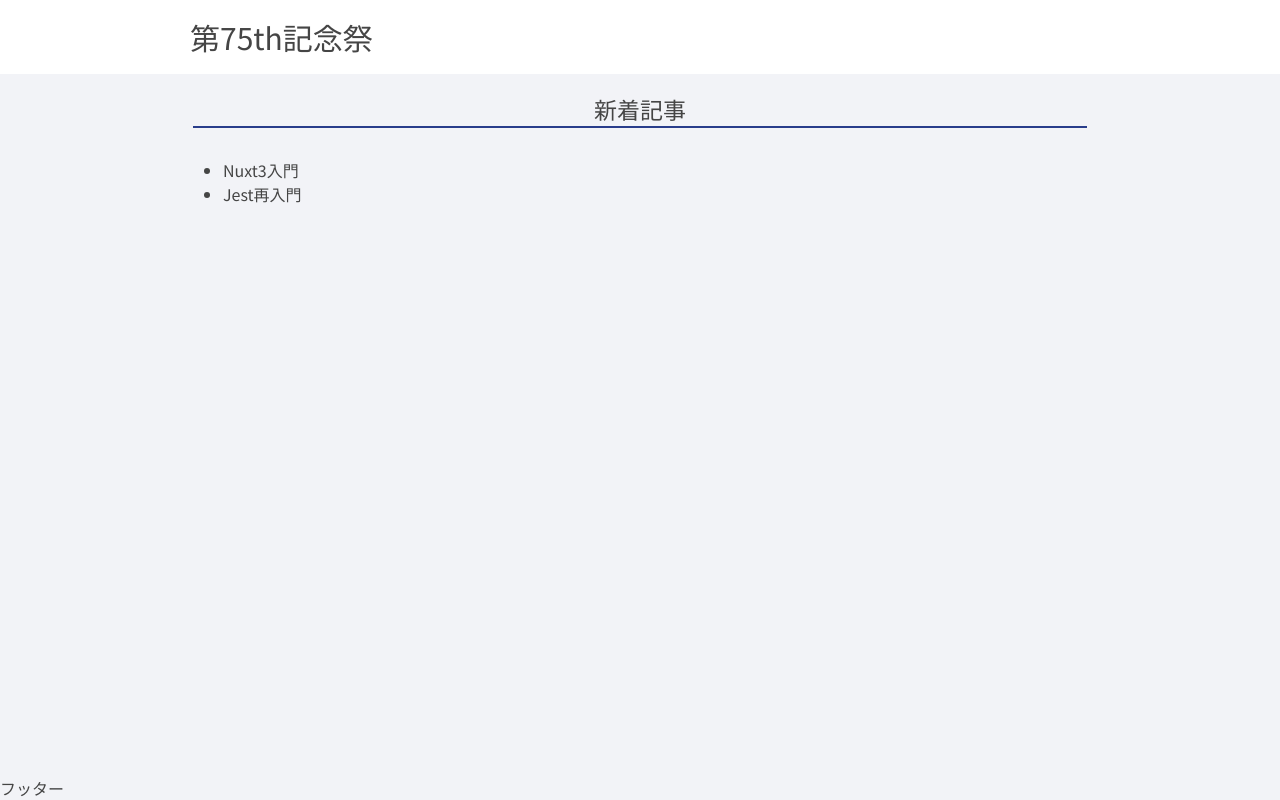
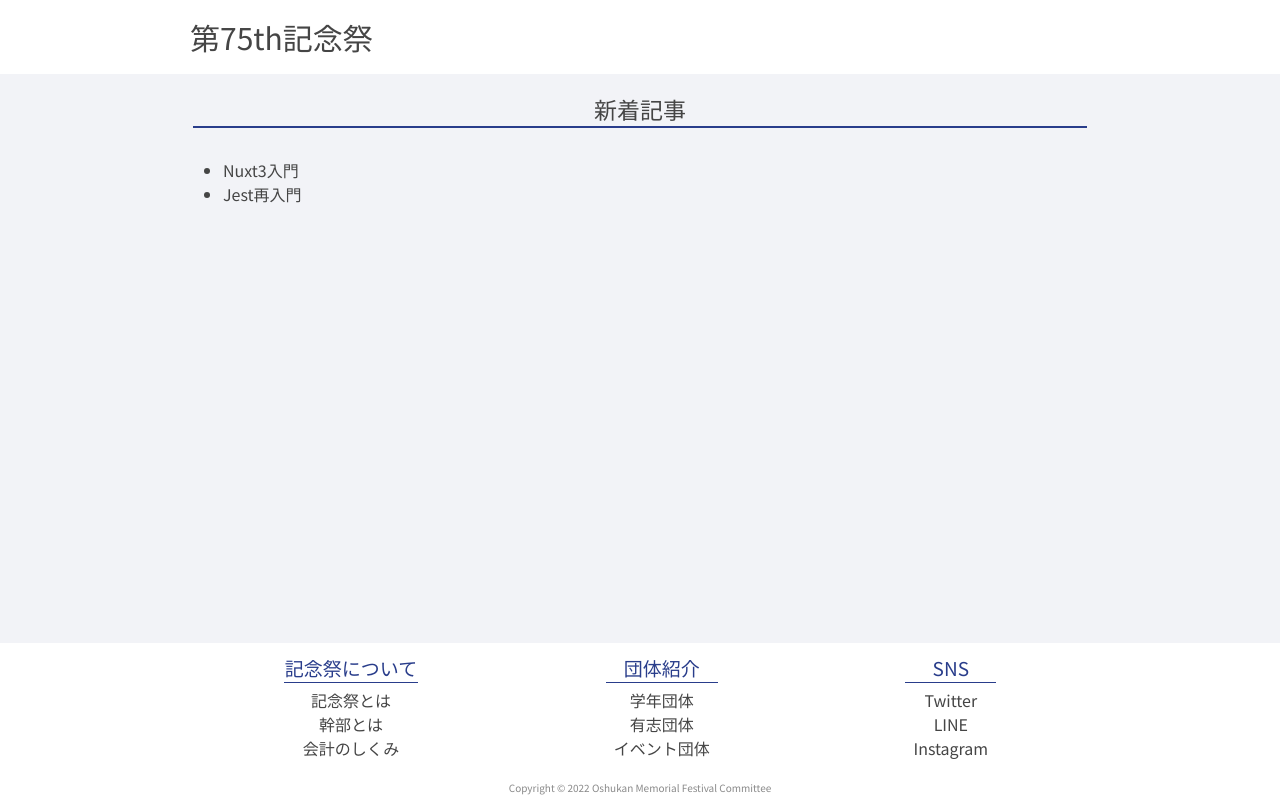
Before and after one commit to yas-ako/nuxt-app, a Nuxt app: page / in a window 1280 px wide. Built offline with nearby package versions, Linux system fonts and the light colour scheme.

Commit message:
[update] TheFotter.vue フッタに表示するテキスト，コピーライト，CSSを追加

```diff
--- a/components/TheFotter.vue
+++ b/components/TheFotter.vue
@@ -1,5 +1,136 @@
 <template>
   <footer>
-    フッター
+    <div class="fotter">
+      <div class="fotter-item left">
+        <p class="subheading">記念祭について</p>
+        <ul class="children">
+          <li>
+            <NuxtLink to="/what's-the-kinensai">記念祭とは</NuxtLink>
+          </li>
+          <li>幹部とは</li>
+          <li>会計のしくみ</li>
+        </ul>
+      </div>
+
+      <div class="fotter-item center">
+        <p class="subheading">団体紹介</p>
+        <ul class="children">
+          <li>学年団体</li>
+          <li>有志団体</li>
+          <li>イベント団体</li>
+        </ul>
+      </div>
+
+      <div class="fotter-item right">
+        <p class="subheading">SNS</p>
+        <ul class="icons children">
+          <li>Twitter</li>
+          <li>LINE</li>
+          <li>Instagram</li>
+        </ul>
+      </div>
+
+    </div>
+    <div class="copy">Copyright © 2022 Oshukan Memorial Festival Committee</div>
   </footer>
 </template>
+
+<style scoped>
+footer {
+  background-color: #fff;
+  height: 100lvh;
+  display: flex;
+  flex-direction: column;
+  justify-content: end;
+  /* font-size: 4vw; */
+}
+
+p {
+  margin: 0;
+  padding: 1px;
+}
+
+ol,
+ul {
+  list-style-type: none;
+  margin: 0;
+  padding: 0;
+}
+
+.fotter {
+  width: 85%;
+  margin: auto auto 0 auto;
+  display: flex;
+  flex-direction: column;
+}
+
+.fotter-item {
+  margin: 10px 0;
+}
+
+.subheading {
+  color: #293d8b;
+  font-size: 19px;
+  /* font-size: 5.2vw; */
+  border-bottom: 0.5px #293d8b solid;
+}
+
+.children {
+  margin: 5px 8px;
+}
+
+@media (min-width:520px) {
+  footer {
+    height: auto;
+  }
+
+  .fotter {
+
+    width: 90%;
+    flex-direction: row;
+    justify-content: space-around;
+    text-align: center;
+
+  }
+}
+
+@media (min-width:960px) {
+  .fotter {
+    width: 900px;
+  }
+}
+
+/* footer {
+  text-align: center;
+  padding: 10px 10%;
+  background: #fff;
+  display: flex;
+  justify-content: space-around;
+  width: 85%;
+}
+
+.fotter-item {
+  margin: 10px;
+  padding: 0 10px;
+}
+
+@media (min-width: 520px) {
+  .fotter {
+    width: 90%;
+  }
+}
+
+@media (min-width: 960px) {
+  .fotter {
+    width: 894px;
+  }
+} */
+
+
+.copy {
+  text-align: center;
+  font-size: 10px;
+  color: #898989;
+  margin: 5px;
+}
+</style>
```
